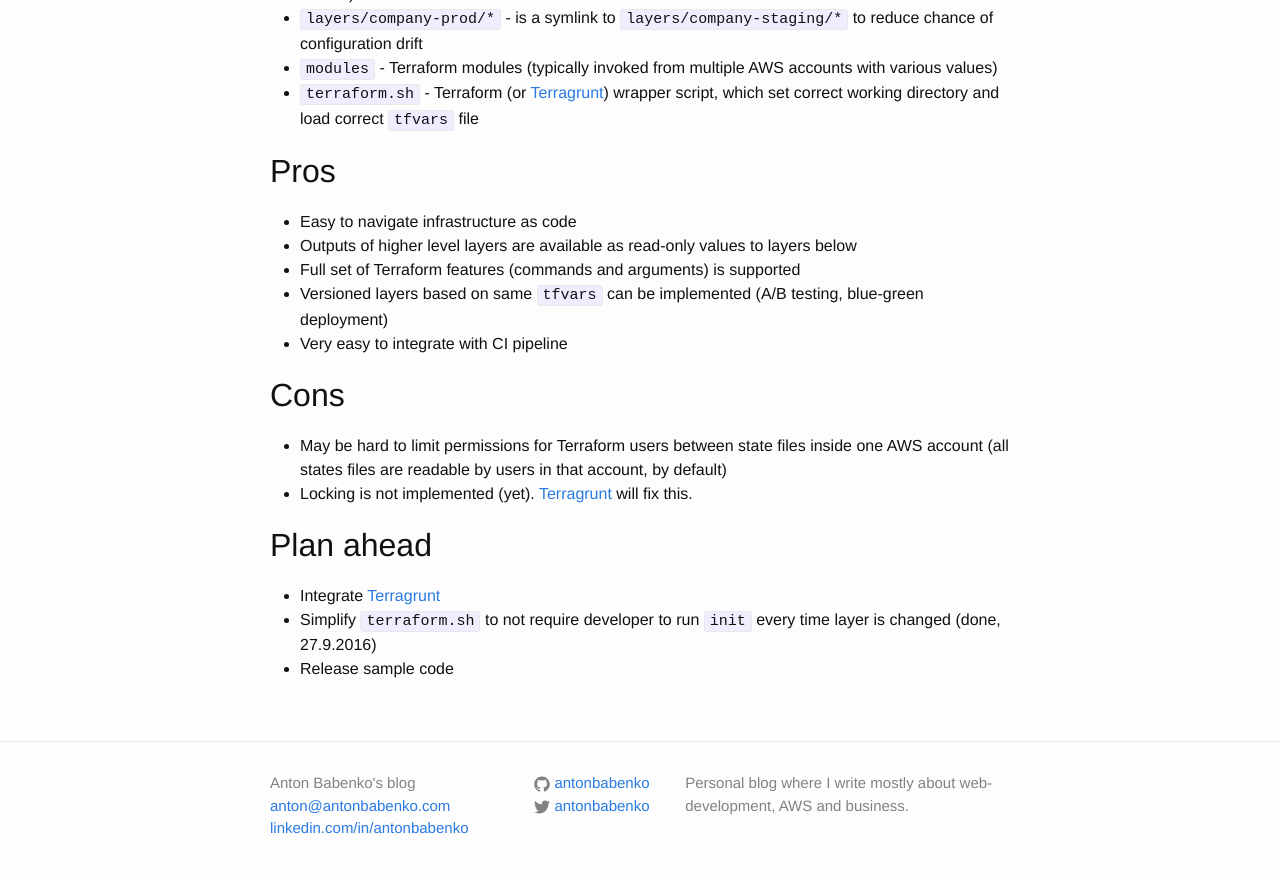
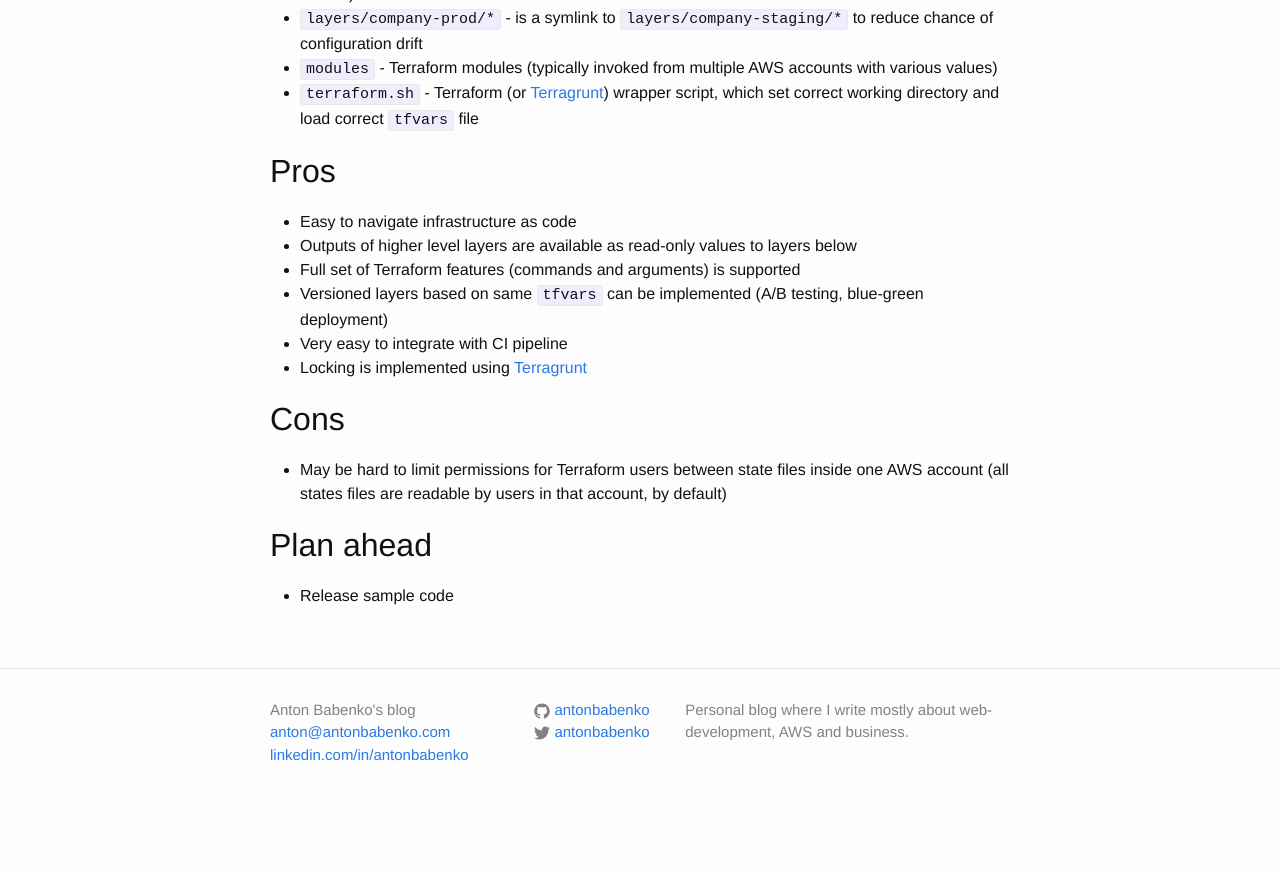
Before and after one commit to starsunny/antonbabenko.github.io, a Jekyll site: the page built from _posts/2016-09-20-how-i-structure-terraform-configurations.markdown, in a window 1280 px wide and 900 px high, scrolled down 2873 px. Shown: the top 873 px of the window. Built offline with Jekyll 4.4.1, drawn with Linux system fonts in a browser that asks for light colours; comment, search, counter and statistics services are not loaded; after the commit the page ends 3699 px from its top, so only the background shows below that.

Commit message:
Update how I structure terraform configs

```diff
--- a/_posts/2016-09-20-how-i-structure-terraform-configurations.markdown
+++ b/_posts/2016-09-20-how-i-structure-terraform-configurations.markdown
@@ -138,18 +138,16 @@ Pros
   * Full set of Terraform features (commands and arguments) is supported
   * Versioned layers based on same `tfvars` can be implemented (A/B testing, blue-green deployment)
   * Very easy to integrate with CI pipeline
+  * Locking is implemented using [Terragrunt]
 
 Cons
 ----
 
   * May be hard to limit permissions for Terraform users between state files inside one AWS account (all states files are readable by users in that account, by default)
-  * Locking is not implemented (yet). [Terragrunt] will fix this.
 
 Plan ahead
 ----------
 
-  * Integrate [Terragrunt]
-  * Simplify `terraform.sh` to not require developer to run `init` every time layer is changed (done, 27.9.2016)
   * Release sample code
 
 
```
